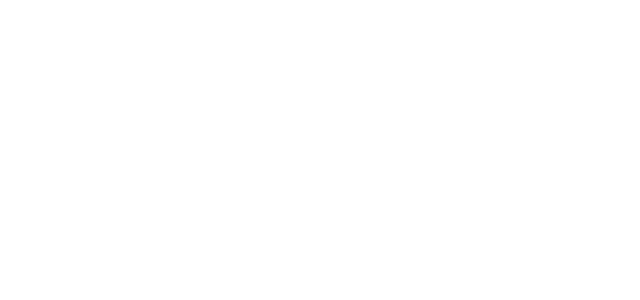
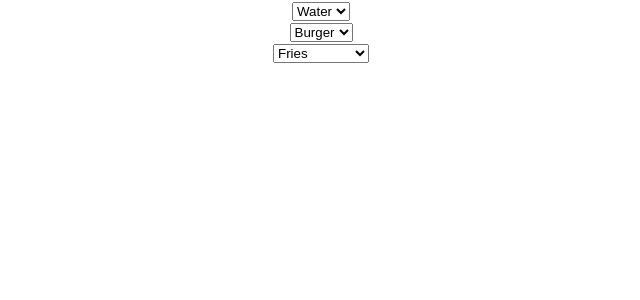
Before and after one commit to abrielcleaver/fs3-react-fast-food, a React (Create React App) app: page / in a window 1280 px wide. Shown: the top 300 px of the page, without its empty margins (319-959 px from the left). Built offline with nearby package versions, Linux system fonts and the light colour scheme.

Commit message:
Update dropdown components to pass the right id to the setDrinkId/setFoodId/setSideId function onChange. add components to App and now all 3 dropdowns render on page

```diff
--- a/src/App.js
+++ b/src/App.js
@@ -1,7 +1,8 @@
 import './App.css';
-// import DrinkDropdown from './DrinkDropdown';
-// import FoodDropdown from './FoodDropdown';
-// import SideDropdown from './SideDropdown';
+import { useState } from 'react';
+import DrinkDropdown from './DrinkDropdown';
+import FoodDropdown from './FoodDropdown';
+import SideDropdown from './SideDropdown';
 // import InstructionsList from './InstructionsList';
 // import InstructionsForm from './FoodImages';
 // import Instruction from './Instruction';
@@ -13,7 +14,9 @@
 function App() {
     // track some state here.
     // You'll need to keep track of a foodId, sideId, and drinkId. All these start out as 1
-
+  const [drinkId, setDrinkId] = useState(1);
+  const [foodId, setFoodId] = useState(1);
+  const [sideId, setSideId] = useState(1);
     // you'll need to track a order name, which starts as the order of your choice.
 
     // finally, you'll need an array of instructions, which could start out as [' '] for example
@@ -22,13 +25,22 @@
     <div className="App">
       {/* here, the Order component takes in foodId, sideId, drinkId as props. It'll use those ids to render pictures correctly. */}
       {/* dynamically update the order name here using state */}
-
       {/* here, the OrderNameInput component takes in the setOrderName state handler function */}
+      {/* <OrderNameInput /> */}
 
       {/*
           render all three Dropdown components (FoodDropdown, SideDropdown, DrinkDropdown) here.
           In each Dropdown, pass as props the state handler functions defined above, so that these child components can manipulate parent state
           */}
+      <div>
+        <DrinkDropdown setDrinkId={setDrinkId} />
+      </div>
+      <div>
+        <FoodDropdown setFoodId={setFoodId}/>
+      </div>
+      <div>
+        <SideDropdown setSideId={setSideId} />
+      </div>
 
       {/* here, the InstructionsForm component takes in the setInstructions state handler function and the slogans array that live in state */}
 
--- a/src/DrinkDropdown.js
+++ b/src/DrinkDropdown.js
@@ -0,0 +1,18 @@
+import React from 'react';
+
+{/* this component should have a prop called setDrinkId, which is a function */}
+{/* on change, this component should use e.target.value to pass the correct id to the setDrinkId function */}
+{/* note that the options will need value properties (1, 2, or 3) that correspond to the photo filenames in the public directory */}
+export default function DrinkDropdown({ setDrinkId }) {
+  function handleChange(e) {
+    setDrinkId(e.target.value);
+  }
+
+  return <div>
+    <select onChange={handleChange}>
+      <option>Water</option>
+      <option>Soda</option>
+      <option>Juice</option>
+    </select>
+  </div>;
+}
--- a/src/FoodDropdown.js
+++ b/src/FoodDropdown.js
@@ -0,0 +1,18 @@
+import React from 'react';
+
+{/* this component should have a prop called setDrinkId, which is a function */}
+{/* on change, this component should use e.target.value to pass the correct id to the setFoodId function */}
+{/* note that the options will need value properties (1, 2, or 3) that correspond to the photo filenames in the public directory */}
+export default function FoodDropdown({ setFoodId }) {
+  function handleChange(e) {
+    setFoodId(e.target.value);
+  }
+
+  return <div>
+    <select onChange={handleChange}>
+      <option>Burger</option>
+      <option>Pizza</option>
+      <option>Wings</option>
+    </select>
+  </div>;
+}
--- a/src/SideDropdown.js
+++ b/src/SideDropdown.js
@@ -0,0 +1,17 @@
+import React from 'react';
+
+{/* this component should have a prop called setSideId, which is a function */}
+{/* on change, this component should use e.target.value to pass the correct id to the setDrinkId function */}
+{/* note that the options will need value properties (1, 2, or 3) that correspond to the photo filenames in the public directory */}
+export default function SideDropdown({ setSideId }) {
+  function handleChange(e) {
+    setSideId(e.target.value);
+  }
+  return <div>
+    <select onChange={handleChange}>
+      <option>Fries</option>
+      <option>Onion Rings</option>
+      <option>Third Side</option>
+    </select>
+  </div>;
+}
```
